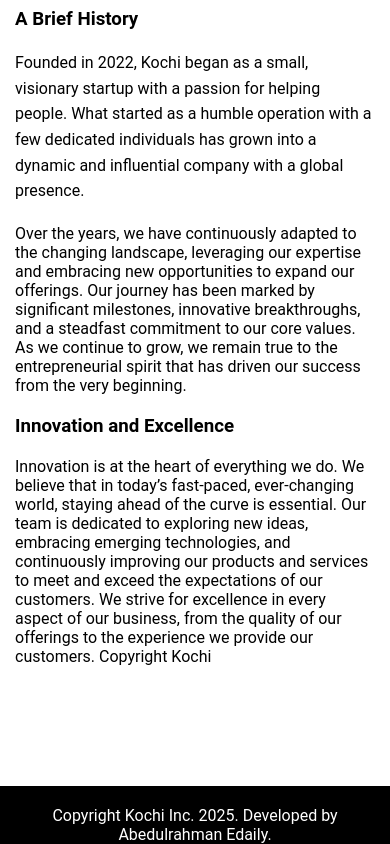
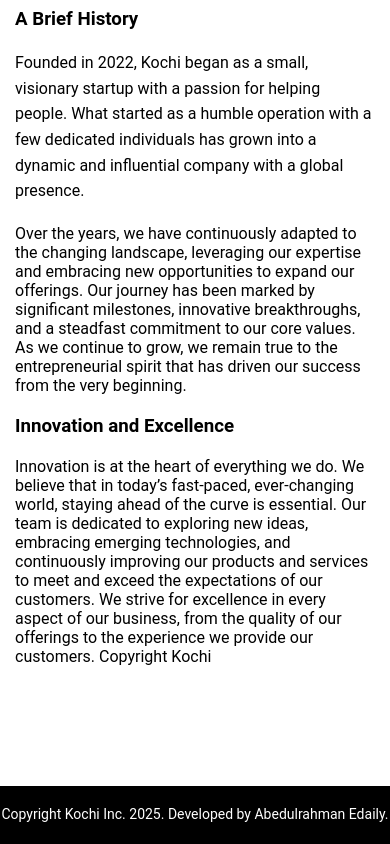
Before and after one commit to AbedulrahmanEdaily/KochiLandingPage, a plain HTML site: page index.html in a window 390 px wide. Shown: the part 2551-3395 px from the top of the page. Drawn offline with Linux system fonts and the light colour scheme.

Commit message:
Upload The Project To The GitHub

```diff
--- a/css/main.css
+++ b/css/main.css
@@ -105,7 +105,13 @@ footer {
     color: #fff;
     padding: 20px 0;
     text-align: center;
-    max-height: 58px;
+    height: 58px;
+}
+
+@media (max-width:575px) {
+    footer {
+        font-size: 14px;
+    }
 }
 
 /* End Footer */
```
Also changed, not shown: page/form.html (+1 -2 lines).
